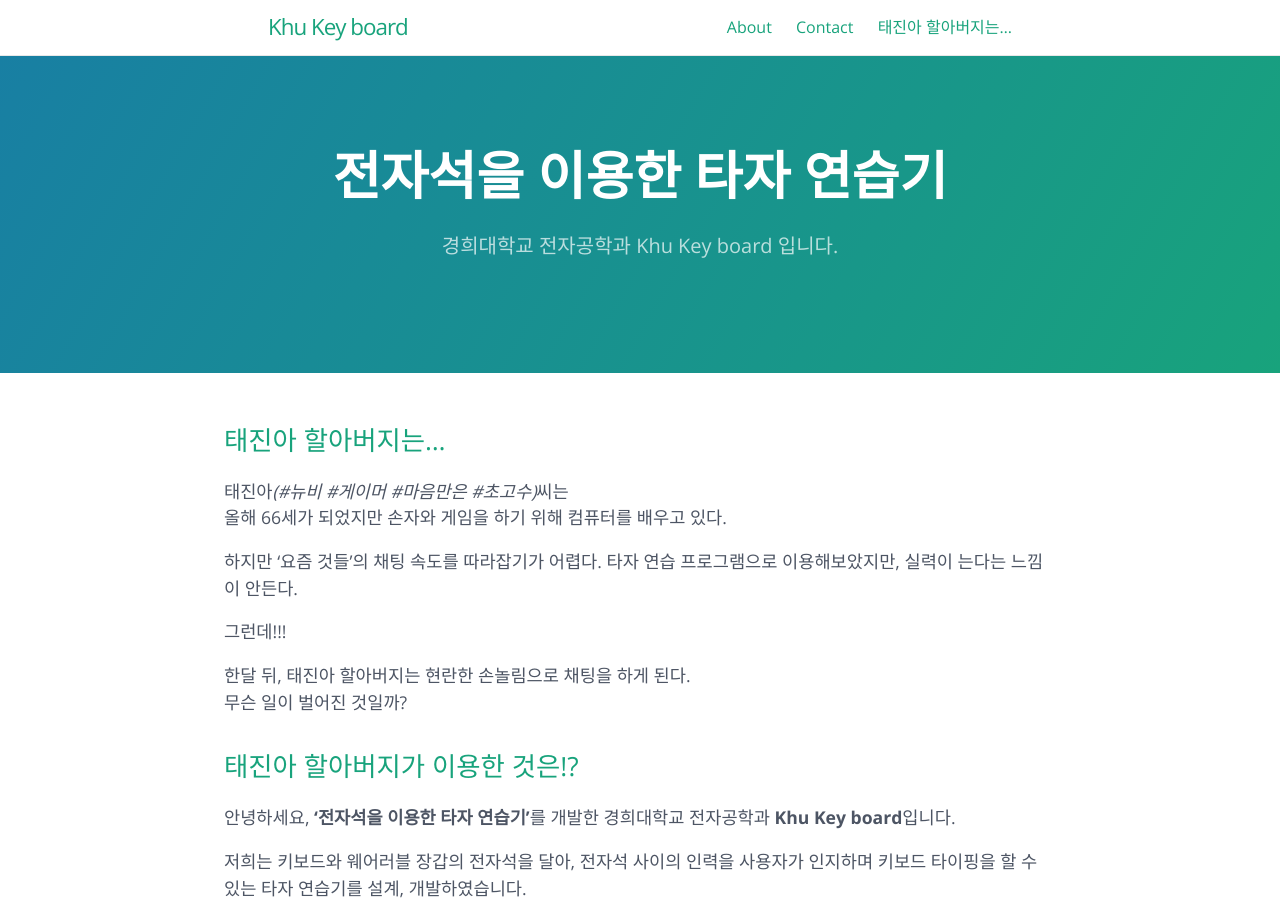
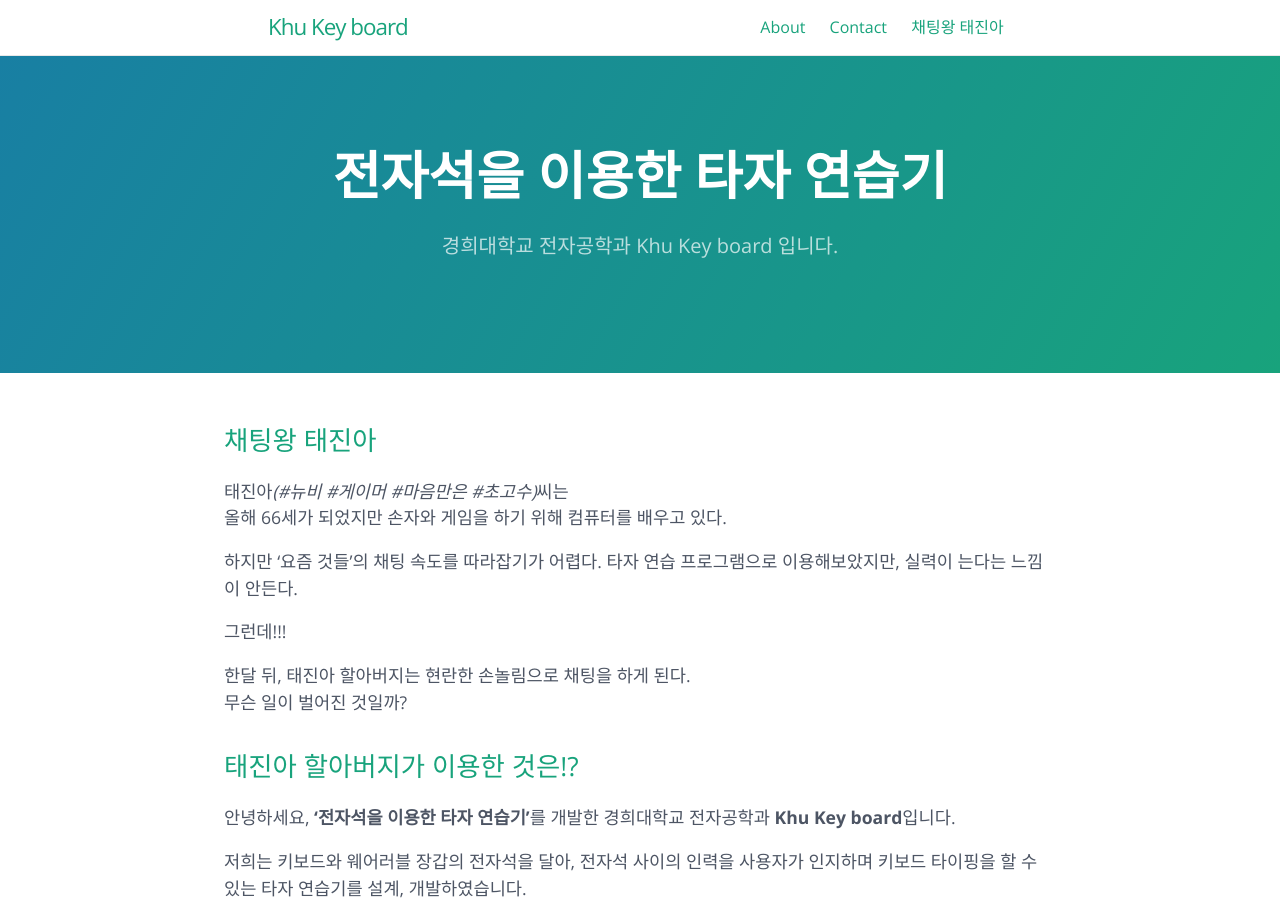
Before and after one commit to khukeyboard/khukeyboard.github.io, a Jekyll site: the page built from index.md, in a window 1280 px wide and 900 px high. Built offline with Jekyll 4.4.1, drawn with Linux system fonts in a browser that asks for light colours; our own code applies the rules of GitHub Pages for plain Markdown files.

Commit message:
Update index.md

```diff
--- a/index.md
+++ b/index.md
@@ -8,7 +8,7 @@
 layout: home
 ---
 
-## 태진아 할아버지는...
+## 채팅왕 태진아
 
 태진아*(#뉴비 #게이머 #마음만은 #초고수)*씨는
 올해 66세가 되었지만 손자와 게임을 하기 위해 컴퓨터를 배우고 있다.
```
